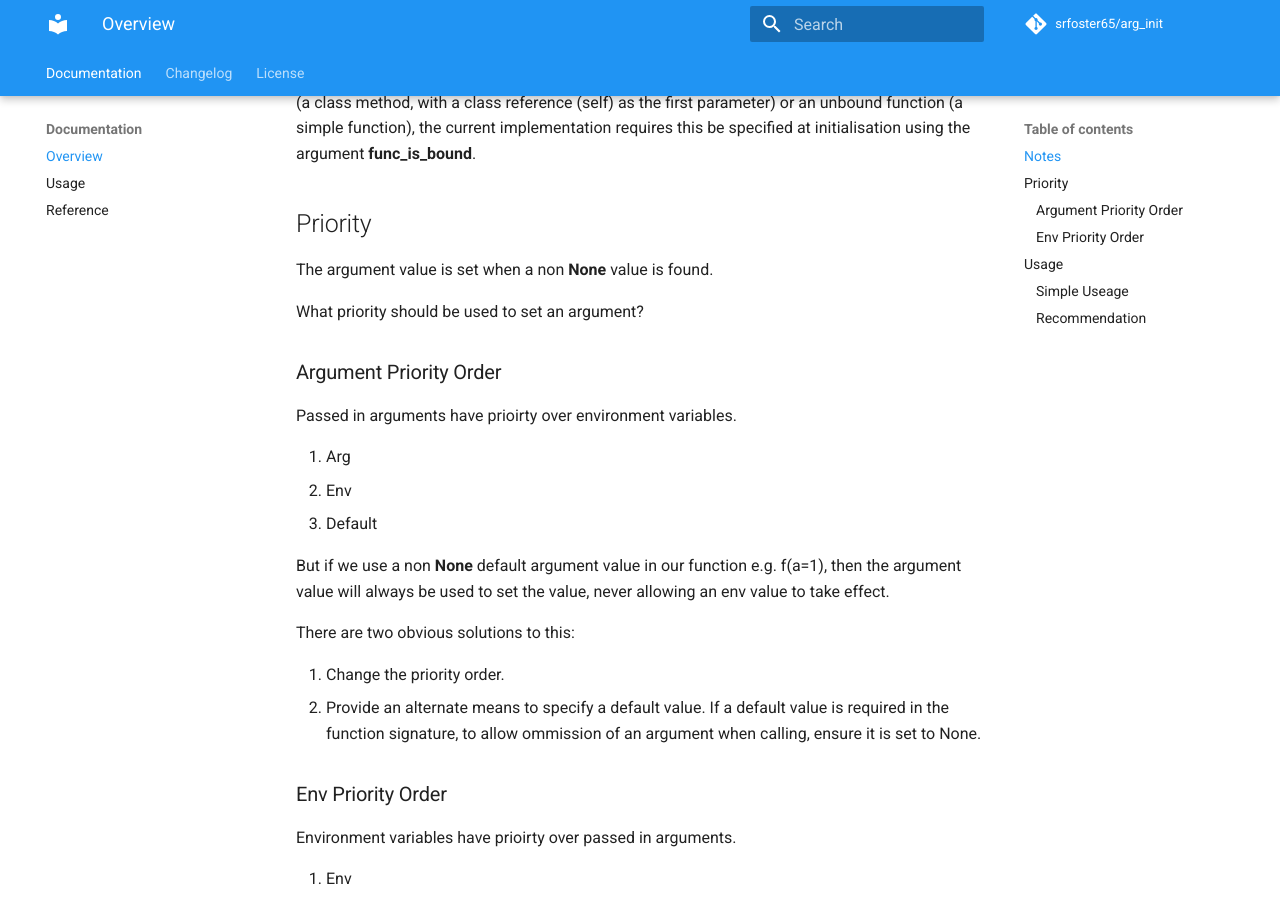
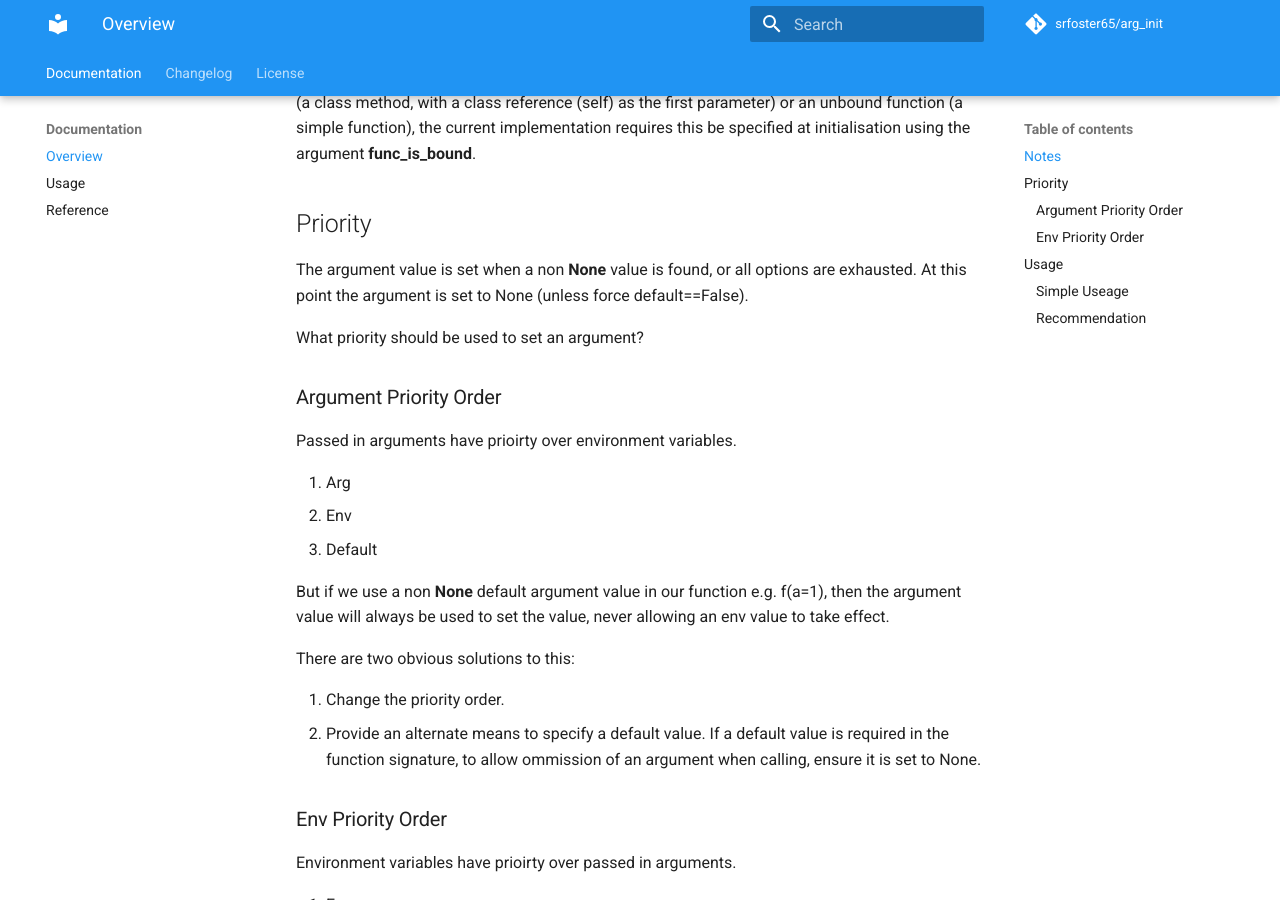
Before and after one commit to srfoster65/arg_init, an MkDocs documentation site: the page built from docs/index.md, in a window 1280 px wide and 900 px high, scrolled down 746 px. Built offline with MkDocs 1.6.1 and Material for MkDocs 9.7.7, drawn with Linux system fonts in a browser that asks for light colours; comment, search, counter and statistics services are not loaded.

```diff
--- a/readme.md
+++ b/readme.md
@@ -1,8 +1,8 @@
 # Overview
 
 [![Tests](https://github.com/srfoster65/arg_init/actions/workflows/build.yml/badge.svg)](https://github.com/srfoster65/arg_init/actions/workflows/build.yml)
+[![codecov](https://codecov.io/gh/srfoster65/arg_init/graph/badge.svg?token=FFNWSCS4BB)](https://codecov.io/gh/srfoster65/arg_init)
 [![Docs](https://github.com/srfoster65/arg_init/actions/workflows/docs.yml/badge.svg)](https://srfoster65.github.io/arg_init/)
-[![codecov](https://codecov.io/gh/srfoster65/arg_init/graph/badge.svg?token=FFNWSCS4BB)](https://codecov.io/gh/srfoster65/arg_init)
 [![PyPI](https://img.shields.io/pypi/v/arg-init?logo=python&logoColor=%23cccccc)](https://pypi.org/project/arg-init)
 [![PyPI - License](https://img.shields.io/pypi/l/arg-init)](https://srfoster65.github.io/arg_init/license/)
 
@@ -22,7 +22,7 @@ Rather than attempt to dynamically determine if the function to be processed is
 
 ## Priority
 
-The argument value is set when a non **None** value is found.
+The argument value is set when a non **None** value is found, or all options are exhausted. At this point the argument is set to None (unless force default==False).
 
 What priority should be used to set an argument?
 
```
Also changed, not shown: changelog.md (added, +7 -0 lines), docs/changelog.md (+4 -7 lines).
